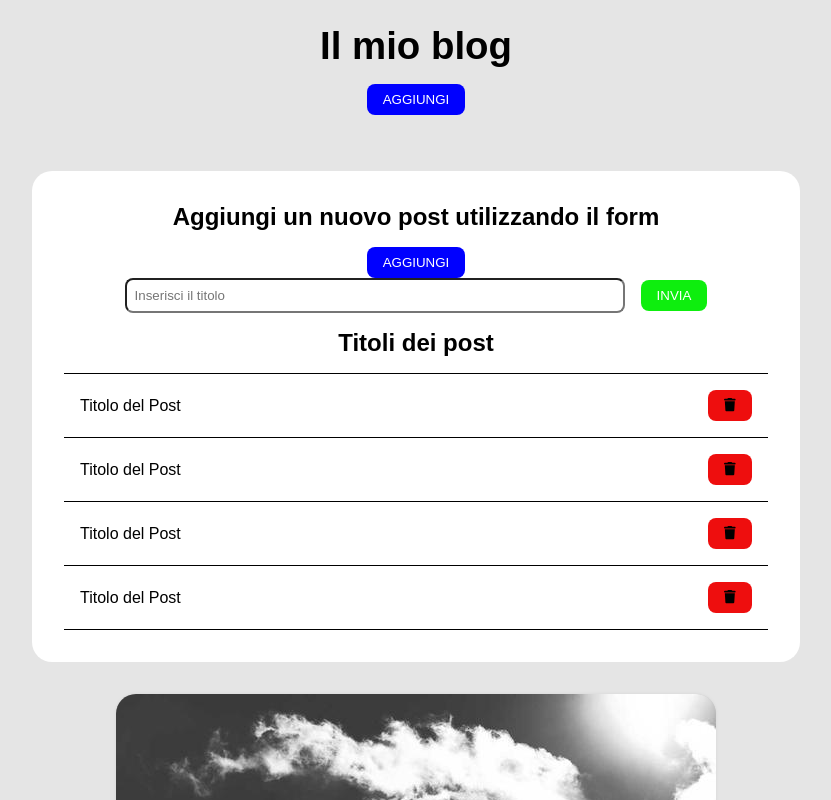
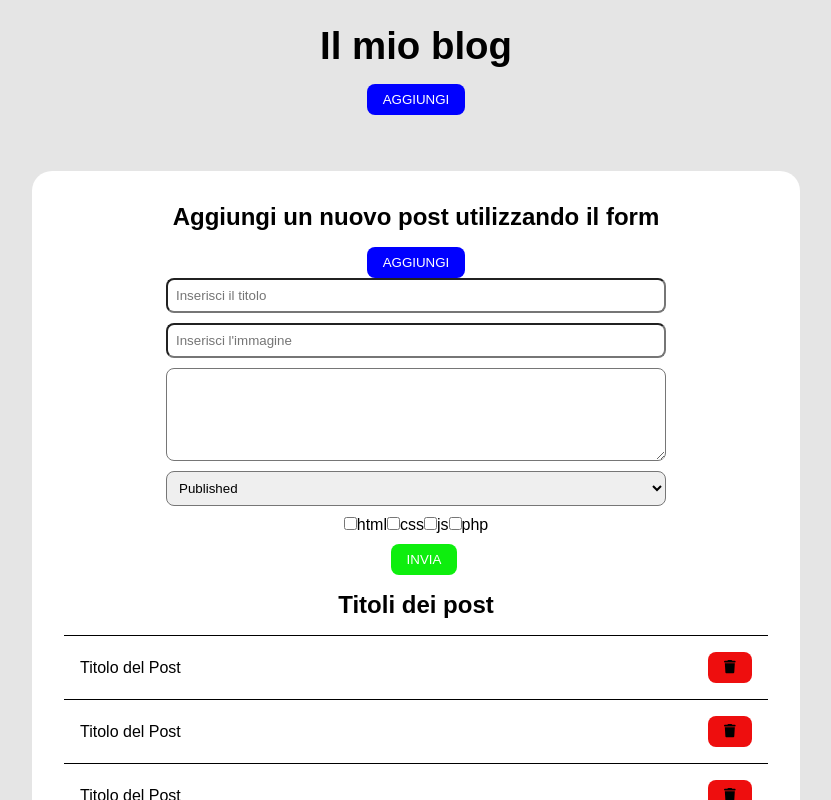
Before and after one commit to JacopoTrincanato/react-form-multifield, a React (Vite) app: page / in a window 1280 px wide. Shown: the top 800 px of the page, without its empty margins (224-1055 px from the left). Built offline with nearby package versions, Linux system fonts and the light colour scheme.

Commit message:
give style to form and add fields

```diff
--- a/src/components/form/Form.jsx
+++ b/src/components/form/Form.jsx
@@ -24,8 +24,10 @@ const addedPost = {
 
 //creo il componente Form
 export default function Form() {
+    const [formData, setFormData] = useState(addedPost)
     const [initialPosts, setInitialPosts] = useState(posts)
     const [newPosts, setNewPosts] = useState('')
+
     //creo una funzione per aggiungere un titolo
     function addPostTitle(e) {
         e.preventDefault()
@@ -56,6 +58,23 @@ export default function Form() {
 
                 <input type="text" placeholder="Inserisci il titolo" className={style.placeholder} value={newPosts} onChange={e => setNewPosts(e.target.value)} />
 
+                <input type="text" placeholder="Inserisci l'immagine" className={style.placeholder} name="image" value={formData.image} />
+
+                <textarea name="content" id="content" rows="5" className={style.placeholder} value={formData.content}></textarea>
+
+                <select name="category" id="category" className={style.placeholder}>
+                    <option value="published">Published</option>
+                    <option value="notPublished">not Published</option>
+                </select>
+
+                <div>
+                    <input type="checkbox" value={formData.tags} />html
+                    <input type="checkbox" value={formData.tags} />css
+                    <input type="checkbox" value={formData.tags} />js
+                    <input type="checkbox" value={formData.tags} />php
+                </div>
+
+
 
 
                 <button className={style.formBtn} type="submit" id="button">INVIA</button>
--- a/src/components/form/Form.module.css
+++ b/src/components/form/Form.module.css
@@ -1,3 +1,11 @@
+form {
+    display: flex;
+    flex-direction: column;
+    align-items: center;
+    gap: 10px;
+}
+
+
 .formBtn {
     background-color: rgb(14, 238, 14);
     color: white;
```
